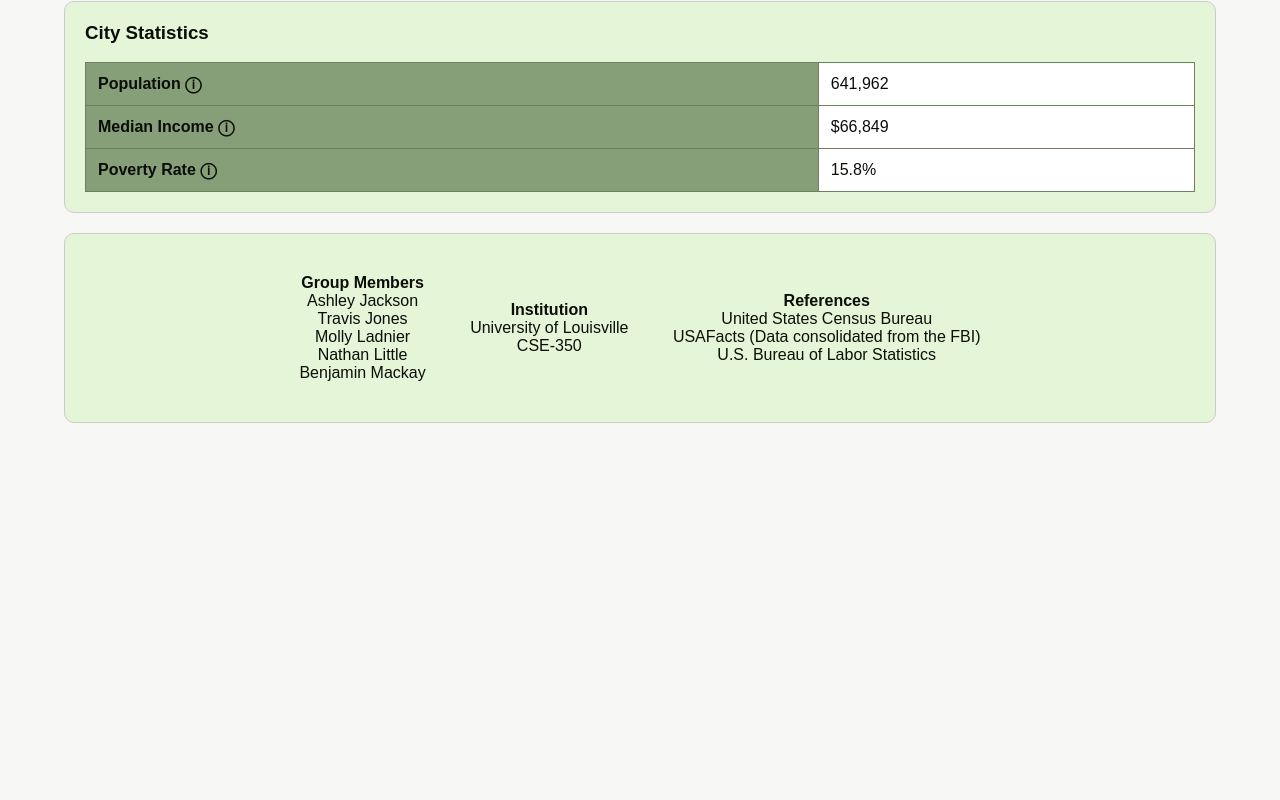
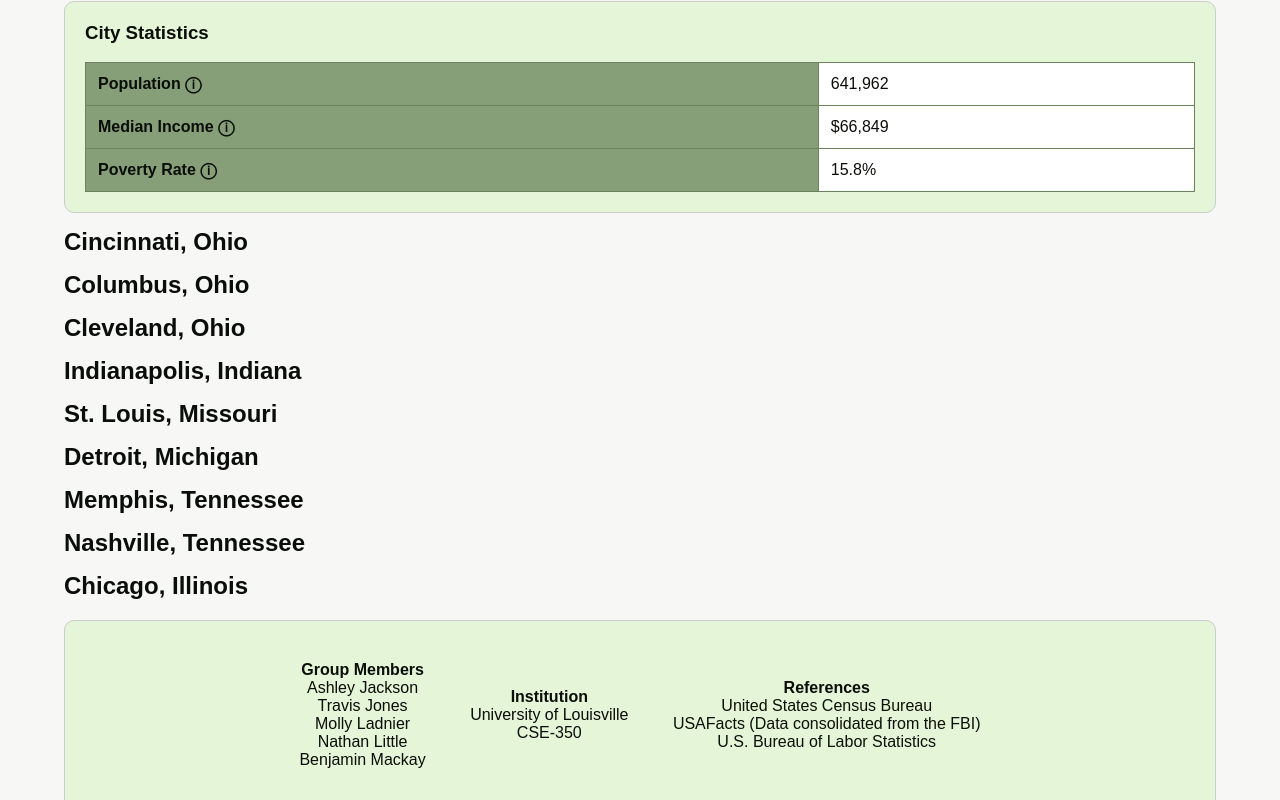
Before and after one commit to adjack11/350_CityVersus, a plain HTML site: page city.html in a window 1280 px wide. Shown: the part 436-1236 px from the top of the page. Before the commit the page ends 874 px from the top, so only its background shows below. Drawn offline with Linux system fonts and the light colour scheme.

Commit message:
Added redirect functionality to search bar. Takes inputted city and jumps to that city's section in city.html

```diff
--- a/city.html
+++ b/city.html
@@ -61,7 +61,7 @@
 <!-- MAIN CONTENT -->
 <main>
 
-    <h2>Louisville, Kentucky</h2>
+    <h2 id="Louisville">Louisville, Kentucky</h2>
 
     <!-- CITY OVERVIEW -->
     <section class="content-block" id="city-overview">
@@ -151,6 +151,15 @@
             </div>
 
         </section>
+        <h2 id="Cincinnati">Cincinnati, Ohio</h2>
+        <h2 id="Columbus">Columbus, Ohio</h2>
+        <h2 id="Cleveland">Cleveland, Ohio</h2>
+        <h2 id="Indianapolis">Indianapolis, Indiana</h2>
+        <h2 id="St-Louis">St. Louis, Missouri</h2>
+        <h2 id="Detroit">Detroit, Michigan</h2>
+        <h2 id="Memphis">Memphis, Tennessee</h2>
+        <h2 id="Nashville">Nashville, Tennessee</h2>
+        <h2 id="Chicago">Chicago, Illinois</h2>
 
 </main>
 
```
Also changed, not shown: index.html (+8 -1 lines).
